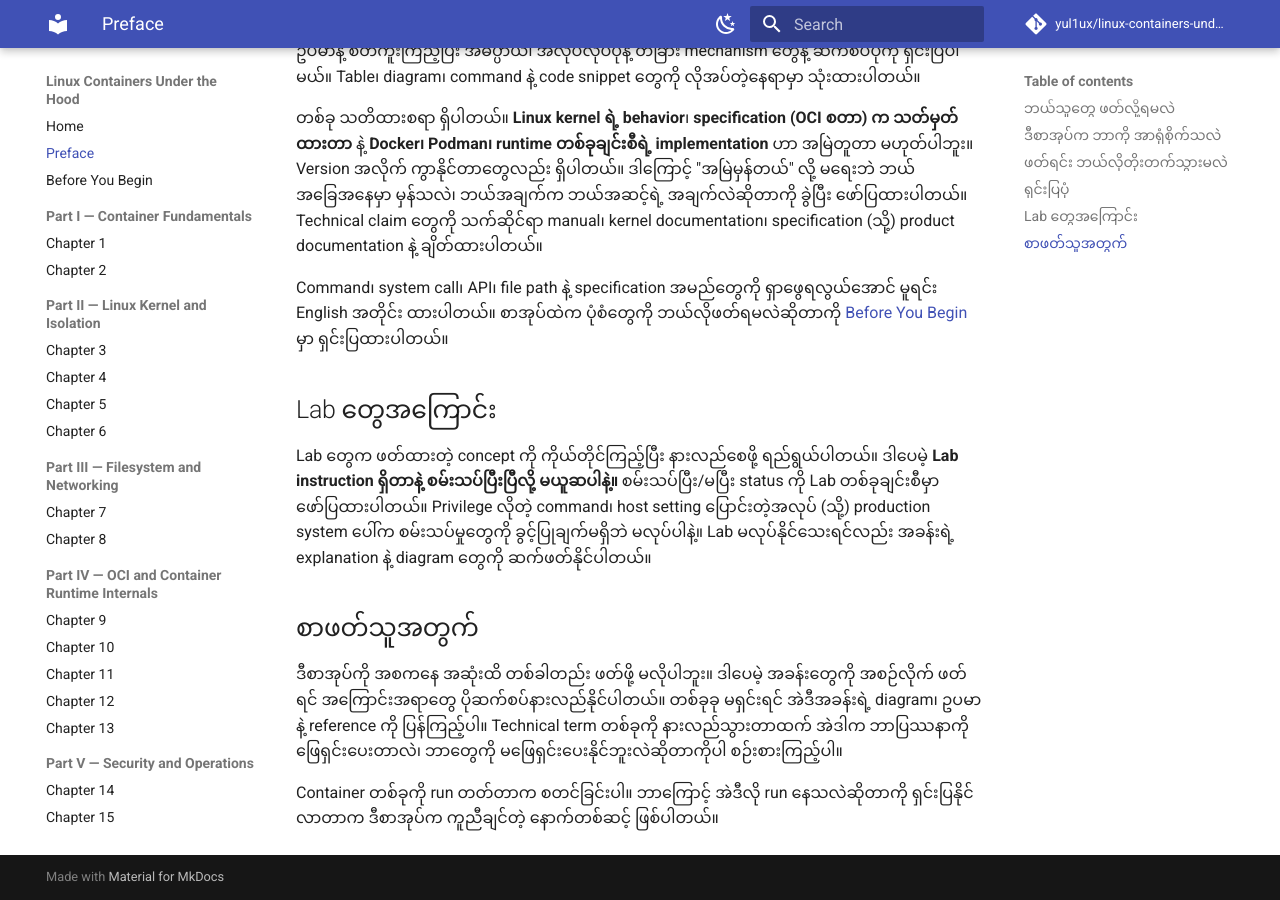
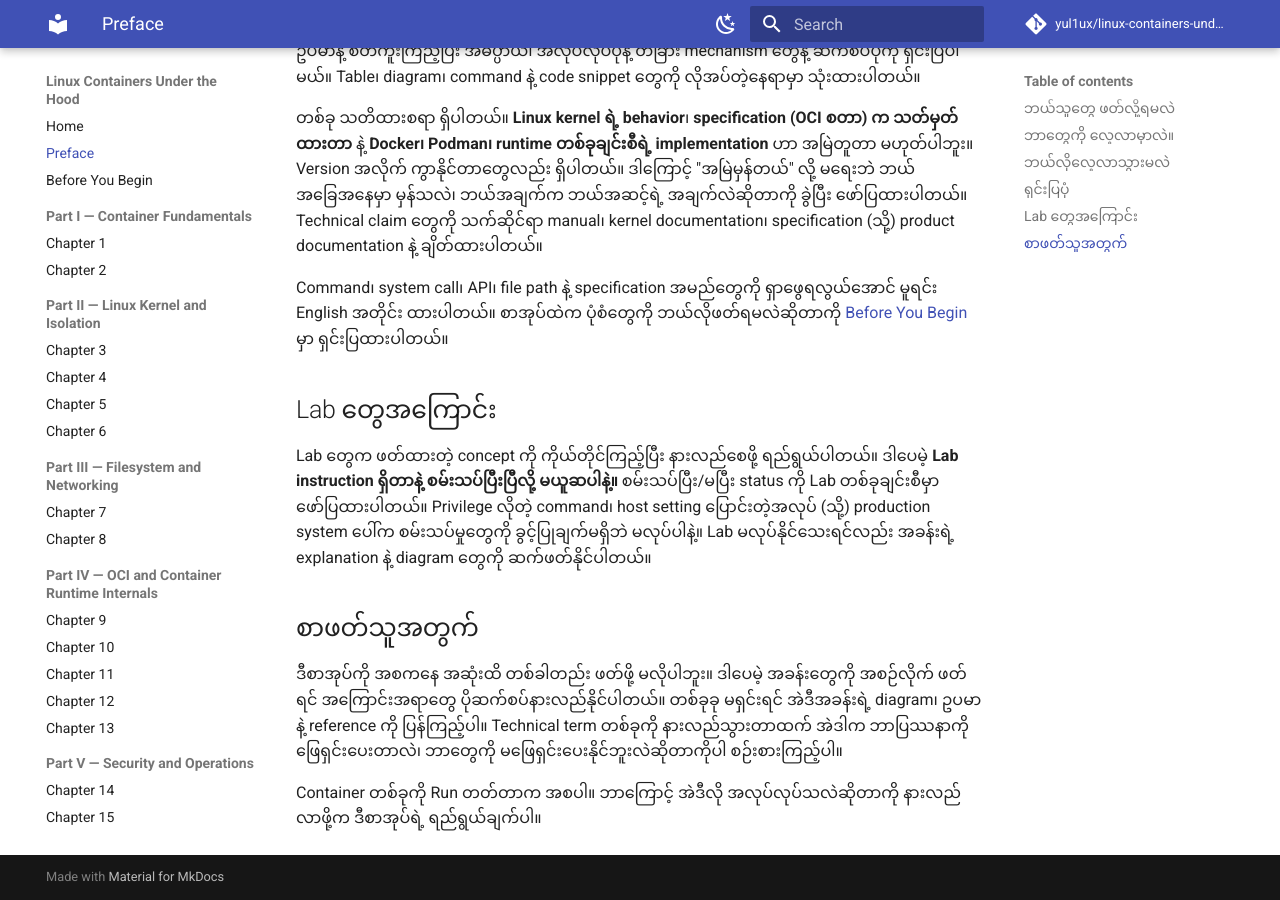
Before and after one commit to yul1ux/linux-containers-under-the-hood, an MkDocs documentation site: the page built from docs/preface.md, in a window 1280 px wide and 900 px high, scrolled down 1571 px. Built offline with MkDocs 1.6.1 and Material for MkDocs 9.7.7, drawn with Linux system fonts in a browser that asks for light colours; comment, search, counter and statistics services are not loaded; some of the changed text lies outside the part shown.

Commit message:
Update preface.md

```diff
--- a/docs/preface.md
+++ b/docs/preface.md
@@ -21,14 +21,14 @@ Linux နဲ့ container နည်းပညာကို ပိုနားလ
 
 Docker၊ Podman၊ Kubernetes (သို့) OCI specification ကို ကြိုသိထားဖို့ မလိုပါဘူး။ Linux terminal ကို အခြေခံသုံးဖူးပြီး file၊ directory၊ process ကို အကြမ်းဖျင်း သိရင် စဖတ်လို့ရပါတယ်။ ဘယ်လောက်အထိ ကြိုသိထားသင့်လဲဆိုတာကို [Before You Begin](before-you-begin.md) မှာ ပိုရှင်းပြထားပါတယ်။
 
-## ဒီစာအုပ်က ဘာကို အာရုံစိုက်သလဲ
+## ဘာတွေကို လေ့လာမှာလဲ။
 
-အဓိကအာရုံစိုက်ရာက **Linux OS-level container** တွေနဲ့ အဲဒီ container တွေကို ဖြစ်လာစေတဲ့ kernel နဲ့ userspace mechanism တွေပါ။ ဒါကြောင့် -
+အဓိကလေ့လာရမှာက **Linux OS-level container** တွေနဲ့ အဲဒီ container တွေကို ဖြစ်လာစေတဲ့ kernel နဲ့ userspace mechanism တွေပါ။ ဒါကြောင့် -
 
 - Docker၊ Podman၊ Kubernetes ကို သုံးနည်း command reference စာအုပ် မဟုတ်ပါဘူး။ Tool တွေကို နားလည်ဖို့ လိုတဲ့ အတိုင်းအတာအထိပဲ မိတ်ဆက်ပါတယ်။
 - Linux kernel source code ကို အကုန် ခွဲခြမ်းစိတ်ဖြာတဲ့ စာအုပ် မဟုတ်ပါဘူး။ Kernel feature တွေကို container ကို နားလည်ဖို့ လိုတဲ့ အတိုင်းအတာအထိ ရှင်းပြပါတယ်။
 
-## ဖတ်ရင်း ဘယ်လိုတိုးတက်သွားမလဲ
+## ဘယ်လိုလေ့လာသွားမလဲ
 
 ပထမဆုံး container ဆိုတာ ဘာလဲ၊ process နဲ့ system call က ဘာဖြစ်လို့ အရေးကြီးလဲဆိုတာကနေ စပါမယ် (Part I)။ ပြီးရင် Linux kernel က process တစ်ခုကို ဘယ်လို ခွဲခြားပြီး ကန့်သတ်ပေးသလဲ — namespace၊ cgroup၊ capability နဲ့ filesystem isolation — ကို ကြည့်ပါမယ် (Part II)။ အဲဒီအခြေခံပေါ်မှာ image storage နဲ့ networking (Part III)၊ OCI specification နဲ့ `runc`၊ `containerd`၊ Docker Engine လို runtime တွေ (Part IV)၊ security နဲ့ လည်ပတ်ရေး (Part V) ကို ဆက်သွားပြီး နောက်ဆုံးမှာ Podman၊ Kubernetes နဲ့ ကိုယ်ပိုင် runtime တစ်ခု တည်ဆောက်ခြင်း (Part VI) အထိ ရောက်မှာပါ။ Part တစ်ခုချင်းစီရဲ့ အကျဉ်းကို [Home](index.md) မှာ ကြည့်နိုင်ပါတယ်။
 
@@ -48,4 +48,4 @@ Lab တွေက ဖတ်ထားတဲ့ concept ကို ကိုယ်
 
 ဒီစာအုပ်ကို အစကနေ အဆုံးထိ တစ်ခါတည်း ဖတ်ဖို့ မလိုပါဘူး။ ဒါပေမဲ့ အခန်းတွေကို အစဉ်လိုက် ဖတ်ရင် အကြောင်းအရာတွေ ပိုဆက်စပ်နားလည်နိုင်ပါတယ်။ တစ်ခုခု မရှင်းရင် အဲဒီအခန်းရဲ့ diagram၊ ဥပမာနဲ့ reference ကို ပြန်ကြည့်ပါ။ Technical term တစ်ခုကို နားလည်သွားတာထက် အဲဒါက ဘာပြဿနာကို ဖြေရှင်းပေးတာလဲ၊ ဘာတွေကို မဖြေရှင်းပေးနိုင်ဘူးလဲဆိုတာကိုပါ စဉ်းစားကြည့်ပါ။
 
-Container တစ်ခုကို run တတ်တာက စတင်ခြင်းပါ။ ဘာကြောင့် အဲဒီလို run နေသလဲဆိုတာကို ရှင်းပြနိုင်လာတာက ဒီစာအုပ်က ကူညီချင်တဲ့ နောက်တစ်ဆင့် ဖြစ်ပါတယ်။
+Container တစ်ခုကို Run တတ်တာက အစပါ။ ဘာကြောင့် အဲဒီလို အလုပ်လုပ်သလဲဆိုတာကို နားလည်လာဖို့က ဒီစာအုပ်ရဲ့ ရည်ရွယ်ချက်ပါ။
```
